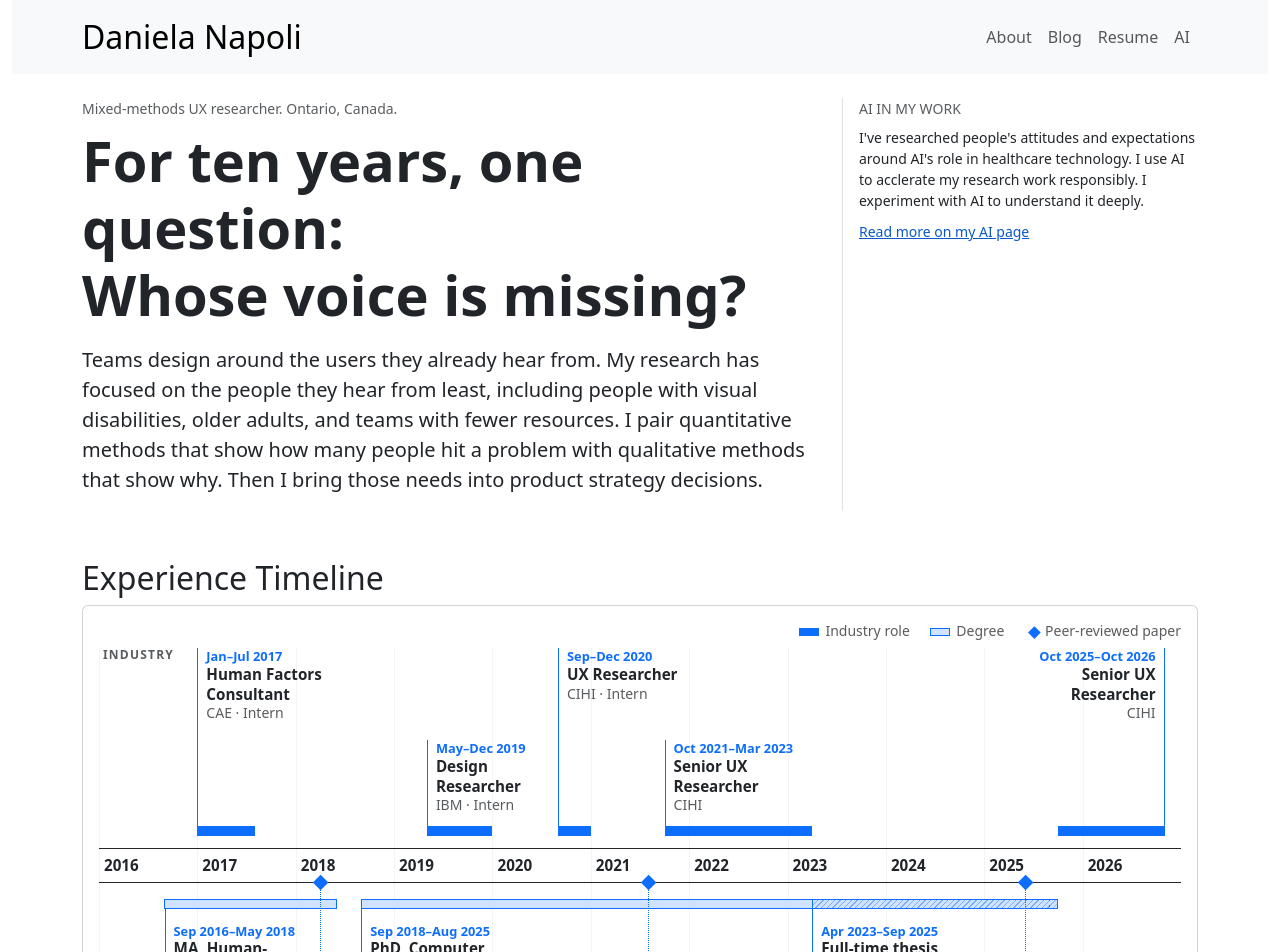
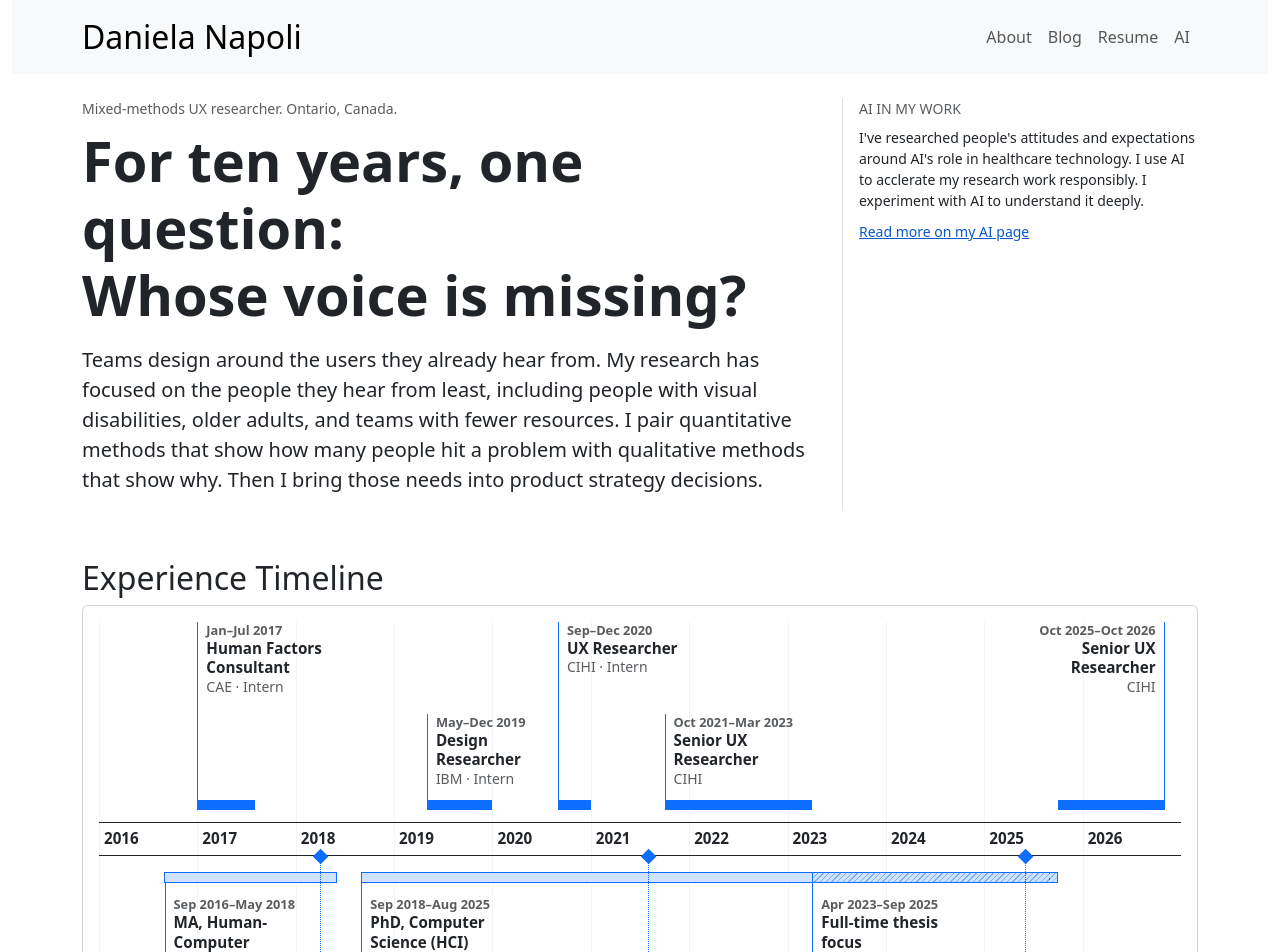
Before and after one commit to danielanapoli/danielanapoli.github.io, a Next.js app: page / in a window 1280 px wide. Shown: the top 952 px of the page. Built offline with nearby package versions, Linux system fonts and the light colour scheme.

Commit message:
Updates to the timeline component

```diff
--- a/src/app/app.css
+++ b/src/app/app.css
@@ -204,7 +204,7 @@ html a {
 
 .timeline-date,
 .timeline-paper-title {
-  color: var(--bs-primary);
+  color: var(--bs-secondary-color);
   font-weight: 600;
   font-size: 0.8rem;
 }
@@ -229,11 +229,11 @@ html a {
 
   .timeline-legend {
     display: flex;
-    justify-content: flex-end;
+    justify-content: center;
     gap: 1.25rem;
     list-style: none;
     padding: 0;
-    margin: 0 0 0.5rem;
+    margin: 1rem 0 0;
     color: var(--bs-secondary-color);
   }
 
@@ -264,16 +264,15 @@ html a {
     height: 100%;
   }
 
+  /* Hidden visually on the track, but still announced by screen readers */
   .timeline-lane-label {
     position: absolute;
-    left: 0.25rem;
-    top: 0;
-    margin: 0;
-  }
-
-  .timeline-academia .timeline-lane-label {
-    top: auto;
-    bottom: 0;
+    width: 1px;
+    height: 1px;
+    margin: -1px;
+    overflow: hidden;
+    clip: rect(0, 0, 0, 0);
+    white-space: nowrap;
   }
 
   .timeline-axis {
--- a/src/components/ExperienceTimeline/ExperienceTimeline.js
+++ b/src/components/ExperienceTimeline/ExperienceTimeline.js
@@ -73,12 +73,6 @@ export function ExperienceTimeline() {
 
   return (
     <div className='timeline'>
-      <ul className='timeline-legend' aria-hidden='true'>
-        <li><span className='timeline-key timeline-key-role' />Industry role</li>
-        <li><span className='timeline-key timeline-key-degree' />Degree</li>
-        <li><span className='timeline-key timeline-key-paper' />Peer-reviewed paper</li>
-      </ul>
-
       <div className='timeline-lane timeline-industry'>
         <h3 className='timeline-lane-label'>Industry</h3>
         <ol className='timeline-list'>
@@ -104,6 +98,12 @@ export function ExperienceTimeline() {
           ))}
         </ol>
       </div>
+
+      <ul className='timeline-legend' aria-hidden='true'>
+        <li><span className='timeline-key timeline-key-role' />Industry role</li>
+        <li><span className='timeline-key timeline-key-degree' />Degree</li>
+        <li><span className='timeline-key timeline-key-paper' />Peer-reviewed paper</li>
+      </ul>
     </div>
   );
 }
```
Also changed, not shown: scripts/.tl-shot.mjs (added).
